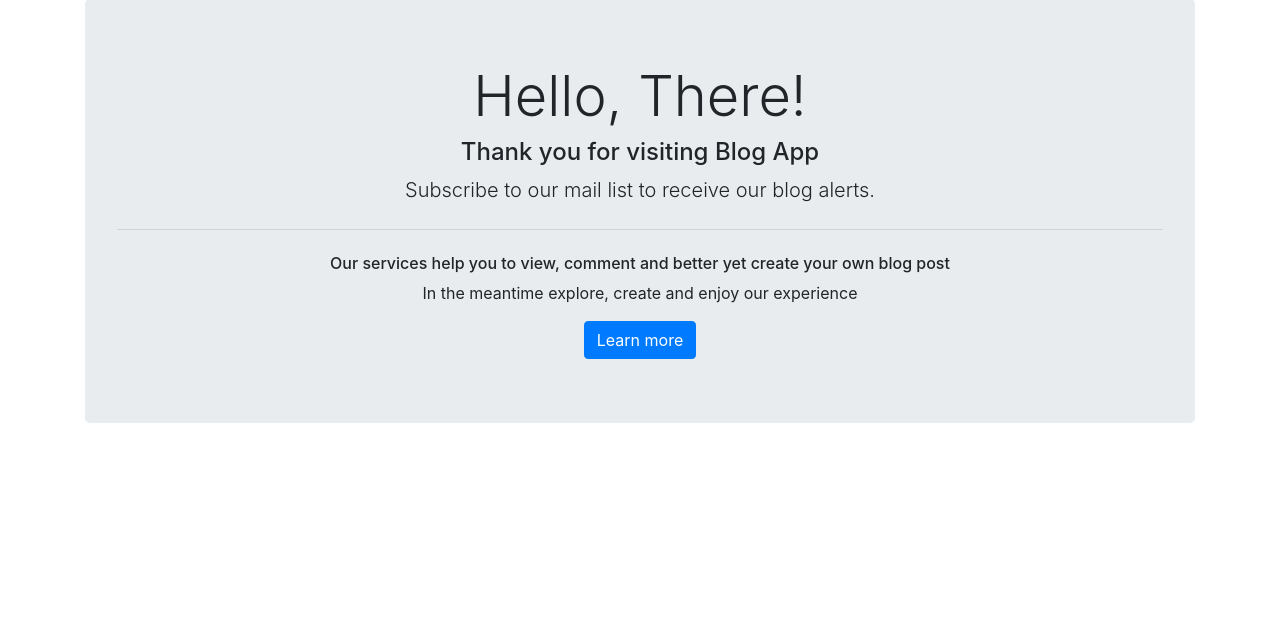
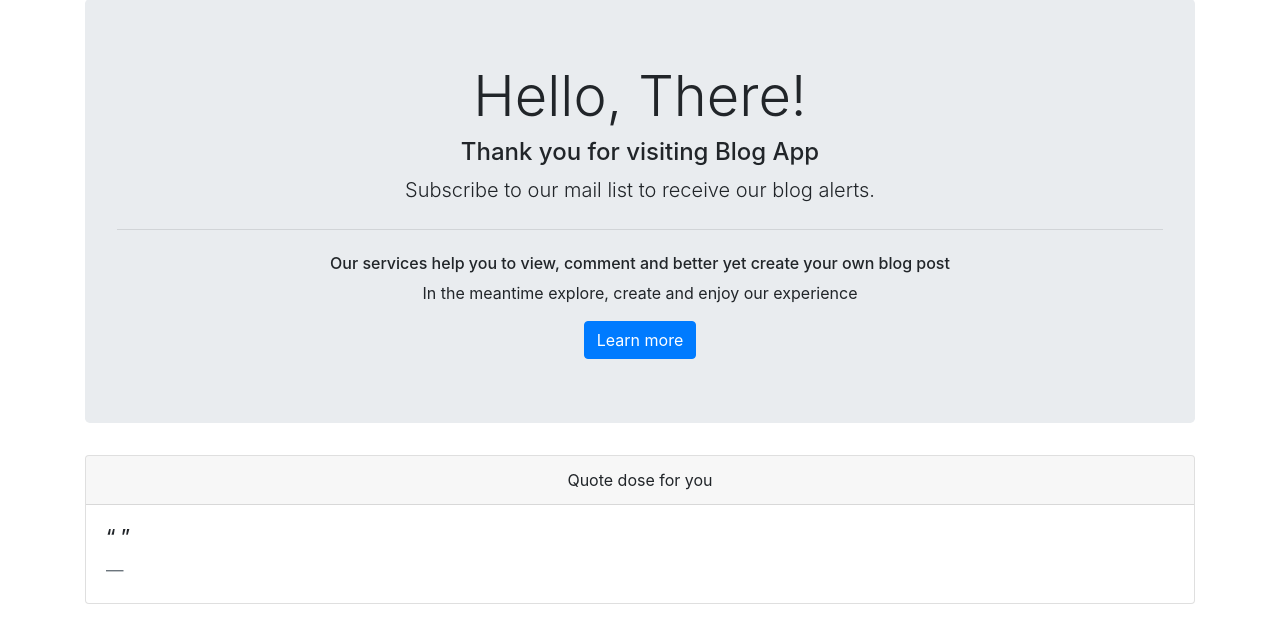
Before and after one commit to John-Kimani/blog-webapp, a Flask app: template app/templates/index.html in a window 1280 px wide. Shown: the part 57-700 px from the top of the page. Run offline with Flask 2, Linux system fonts and the light colour scheme; the template is opened without the code that fills it, so the values that code supplies are empty.

Commit message:
Dev: Display quote

```diff
--- a/app/main/views.py
+++ b/app/main/views.py
@@ -1,6 +1,6 @@
 from flask import render_template, redirect,url_for
 from app.main import main
-
+from app.request import get_random_qoutes
 
 
 
@@ -11,6 +11,6 @@ def index():
     View function that sets index page
     '''
     title = 'Home'
+    random_quote = get_random_qoutes()
 
-
-    return render_template('index.html', title=title)
+    return render_template('index.html', title=title, quotes=random_quote)
--- a/app/request.py
+++ b/app/request.py
@@ -17,5 +17,5 @@ def get_random_qoutes():
         '''
         quote_message = quote_response.get('quote')
         author = quote_response.get('author')
-    random_quote = Quote(quote_message, author)
+    random_quote = Quote(author, quote_message)
     return random_quote
--- a/app/templates/index.html
+++ b/app/templates/index.html
@@ -11,4 +11,23 @@
         <p>In the meantime explore, create and enjoy our experience</p>
         <a class="btn btn-primary btn-md" href="#" role="button">Learn more</a>
     </div>
+    <div class="random-quote">
+        <div class="card">
+            <div class="card-header text-center">
+              Quote dose for you
+            </div>
+            <div class="card-body">
+              <blockquote class="blockquote mb-0">
+                <h5>
+                    <q>
+                        {{ quotes.quote_message }}
+                    </q>
+                </h5>
+                <footer class="blockquote-footer">{{ quotes.author }}</footer>
+              </blockquote>
+            </div>
+          </div>
+
+        <p></p>
+    </div>
 {% endblock %}
```
